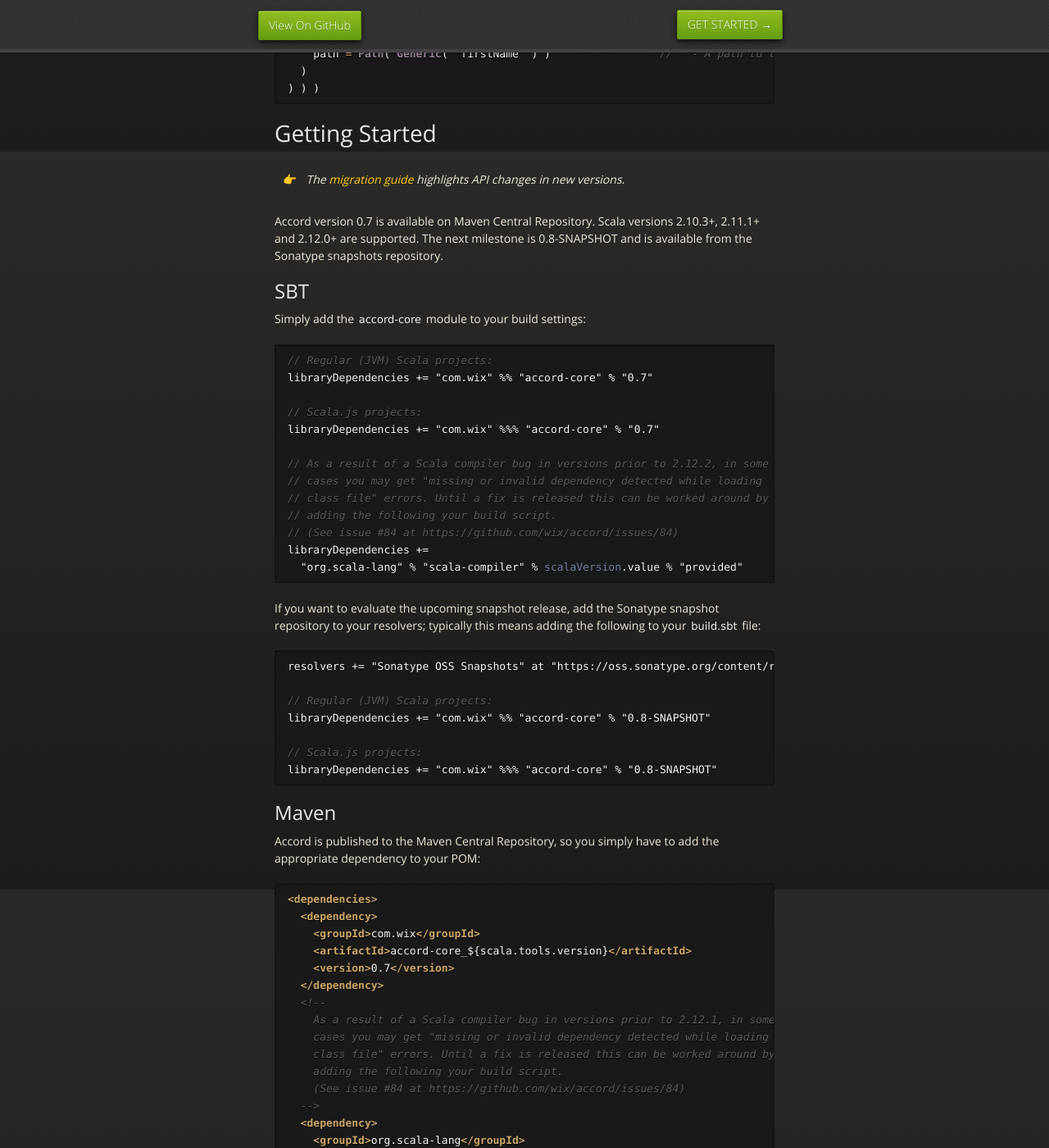
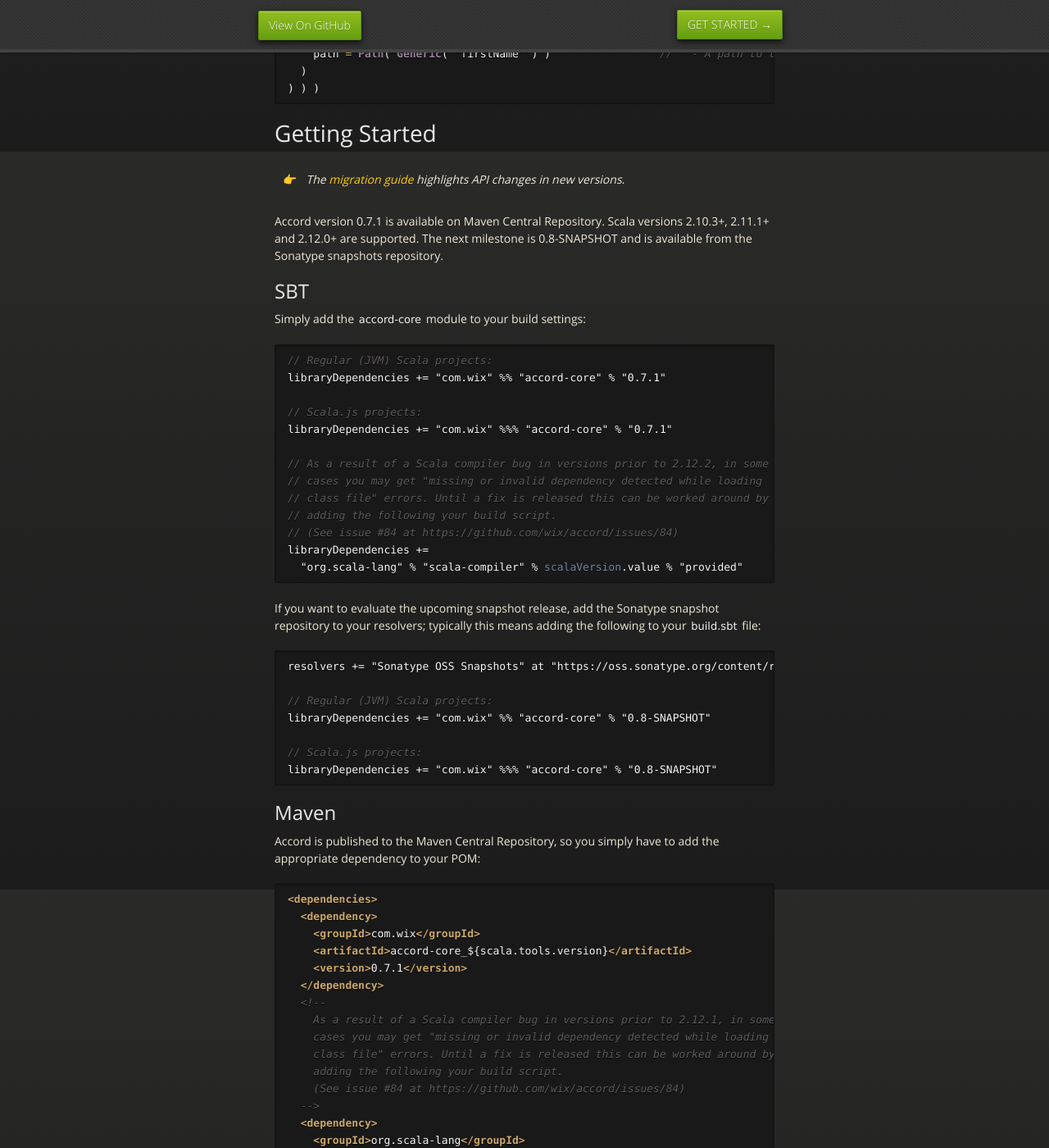
Before and after one commit to wix-incubator/accord, a Jekyll site: the page built from index.md, in a window 1280 px wide and 1400 px high, scrolled down 1615 px. Shown: the whole window at 82% size. Built offline with Jekyll 4.4.1, drawn with Linux system fonts in a browser that asks for light colours; nearby versions of some CDN libraries; emoji names are drawn with the system emoji font.

Commit message:
Updated for 0.7.1

```diff
--- a/_config.yml
+++ b/_config.yml
@@ -4,7 +4,7 @@
 baseurl: "/accord"
 
 version:
-  release: 0.7
+  release: 0.7.1
   snapshot: 0.8-SNAPSHOT
 
 markdown: kramdown
```
